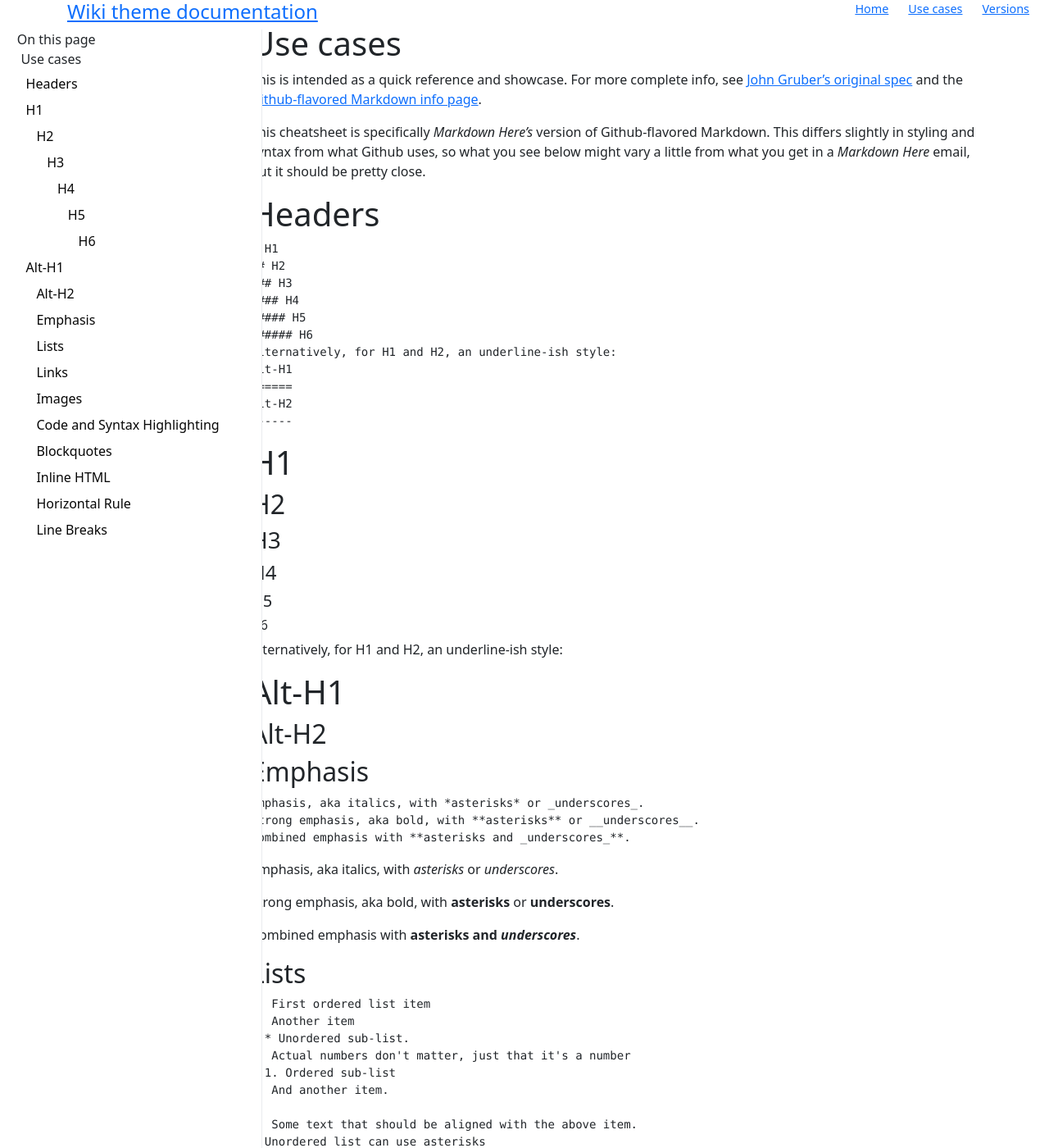
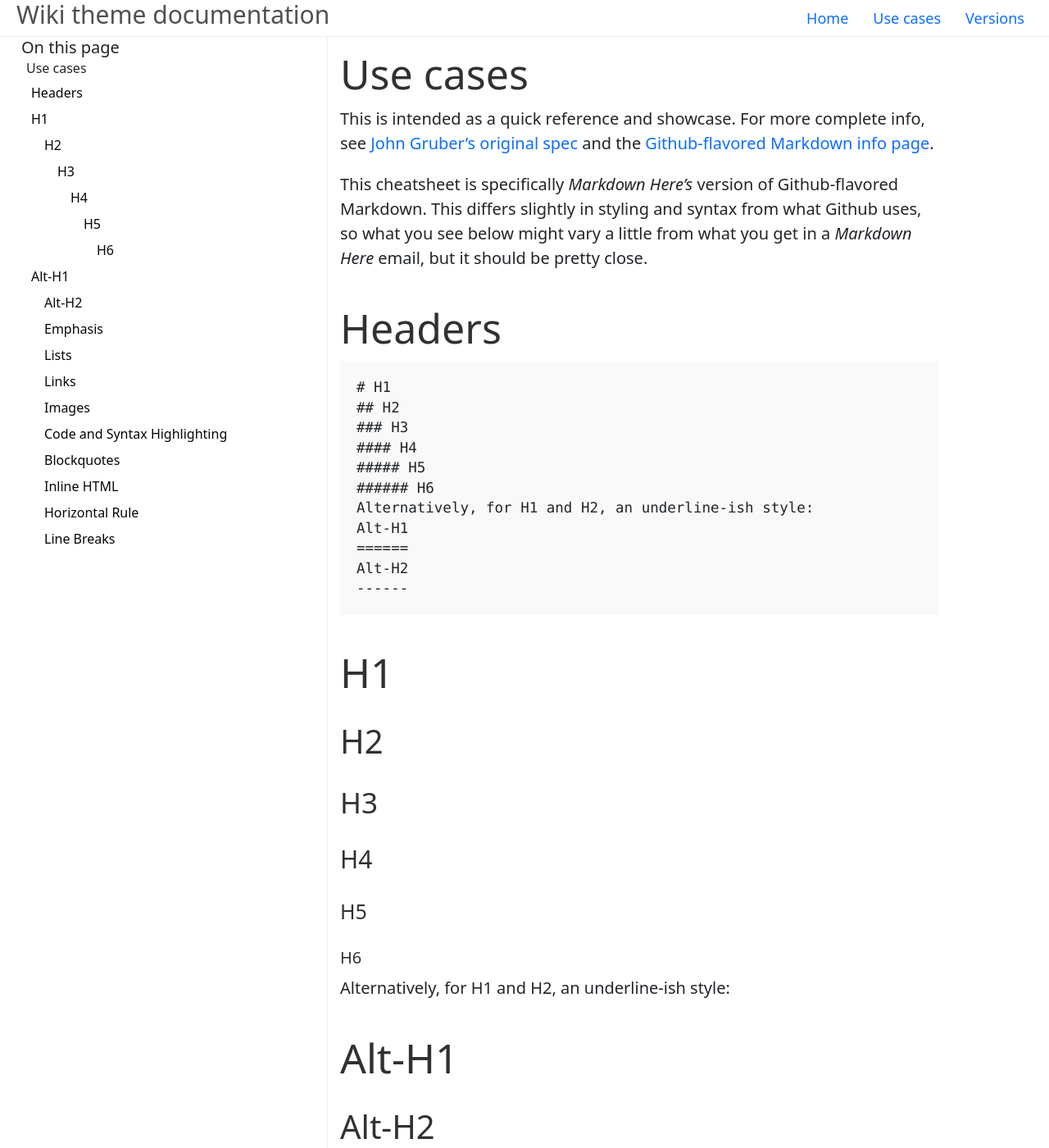
Before and after one commit to zozobalogh0817/zocs, a Jekyll site: the page built from usecases.md, in a window 1280 px wide and 1400 px high. Shown: the whole window at 82% size. Built offline with Jekyll 4.4.1, drawn with Linux system fonts in a browser that asks for light colours; comment, search, counter and statistics services are not loaded.

Commit message:
feat: default layout

```diff
--- a/_includes/script/main.html
+++ b/_includes/script/main.html
@@ -1,8 +1,166 @@
 <!--
     LOCAL STYLE SHEET
     -->
-<link rel="stylesheet" type="text/scss" href="https://raw.githubusercontent.com/zozobalogh0817/wiki-theme/master/css/style.scss">
+<style>
+    html {
+        font-family: "Helvetica Neue", Helvetica, Arial, sans-serif;
+        font-size: 20px;
+        line-height: 1.5;
+    }
+    body {
+        color: #515151;
+        background-color: #fff;
+    }
+    a, a:hover, a:focus {
+        color: #268bd2;
+        text-decoration: none !important;
+    }
+    a strong, a:hover strong, a:focus strong {
+        color: inherit;
+    }
+    h1, h2, h3, h4, h5, h6 {
+        margin-bottom: 0.5rem;
+        font-weight: bold;
+        line-height: 1.25;
+        color: #313131;
+        text-rendering: optimizeLegibility;
+    }
+    h1 {
+        font-size: 2rem;
+    }
+    h2 {
+        margin-top: 1rem;
+        font-size: 1.5rem;
+    }
+    h3 {
+        margin-top: 1.5rem;
+        font-size: 1.25rem;
+    }
+    h4, h5, h6 {
+        margin-top: 1rem;
+        font-size: 1rem;
+    }
+    p {
+        margin-top: 0;
+        margin-bottom: 1rem;
+    }
+    strong {
+        color: #303030;
+    }
+    ul, ol, dl {
+        margin-top: 0;
+        margin-bottom: 1rem;
+    }
+    dt {
+        font-weight: bold;
+    }
+    dd {
+        margin-bottom: 0.5rem;
+    }
+    code, pre {
+        font-family: Menlo, Monaco, "Courier New", monospace;
+    }
+    code {
+        padding: 0.25em 0.5em;
+        font-size: 85%;
+    }
+    pre {
+        margin-top: 0;
+        margin-bottom: 1rem;
+        padding: 1rem;
+        font-size: 0.8rem;
+        line-height: 1.4;
+        background-color: #f9f9f9;
+    }
+    pre code {
+        padding: 0;
+        font-size: 100%;
+        color: inherit;
+        background-color: transparent;
+    }
+    blockquote {
+        padding: 0.5rem 1rem;
+        margin: 0.8rem 0;
+        color: #7a7a7a;
+        border-left: 0.25rem solid #e5e5e5;
+    }
+    blockquote p:last-child {
+        margin-bottom: 0;
+    }
+    img {
+        display: block;
+        max-width: 100%;
+        margin: 0 0 1rem;
+        border-radius: 5px;
+    }
+    table {
+        margin-bottom: 1rem;
+        width: 100%;
+        border: 1px solid #e5e5e5;
+        border-collapse: collapse;
+    }
+    table td, table th {
+        padding: 0.25rem 0.5rem;
+        border: 1px solid #e5e5e5;
+    }
+    table tr:nth-child(odd) td, table tr:nth-child(odd) th {
+        background-color: #f9f9f9;
+    }
+    .container {
+        max-width: 38rem;
+        padding-left: 1rem;
+        padding-right: 1rem;
+        margin-left: auto;
+        margin-right: auto;
+    }
+    .inner-container {
+        padding: 2rem 2.5rem;
+    }
+    .page h1, h2, h3, h4, h5, h6 {
+        margin-top: -2.6rem !important;
+        padding-top: 3.6rem !important;
+    }
+    /* Responsive columns layout */
+    .icon .outbound {
+        color: #aaa;
+        display: inline-block;
+        vertical-align: middle;
+        position: relative;
+        top: -2px;
+    }
+    .page-edit {
+        color: #4e6e8e;
+    }
+    .page-edit .edit-link {
+        text-decoration: none;
+        display: inline-block;
+    }
+    .masthead {
+        border-bottom: 1px solid #eaecef;
+        background-color: #fff;
+        line-height: 2.2rem;
+        position: fixed;
+        width: 100%;
+        top: 0;
+        left: 0;
+    }
+    .masthead .masthead-title {
+        margin-top: 0;
+        margin-bottom: 0;
+        padding-left: 1rem;
+        color: #505050;
+    }
+    .masthead .masthead-title a {
+        color: #505050;
+    }
+    .masthead .masthead-title small {
+        color: #c0c0c0;
+        font-size: 75%;
+        font-weight: 400;
+        letter-spacing: 0;
+    }
 
+</style>
 <!--
 SCRIPT CDNs
 -->
```
